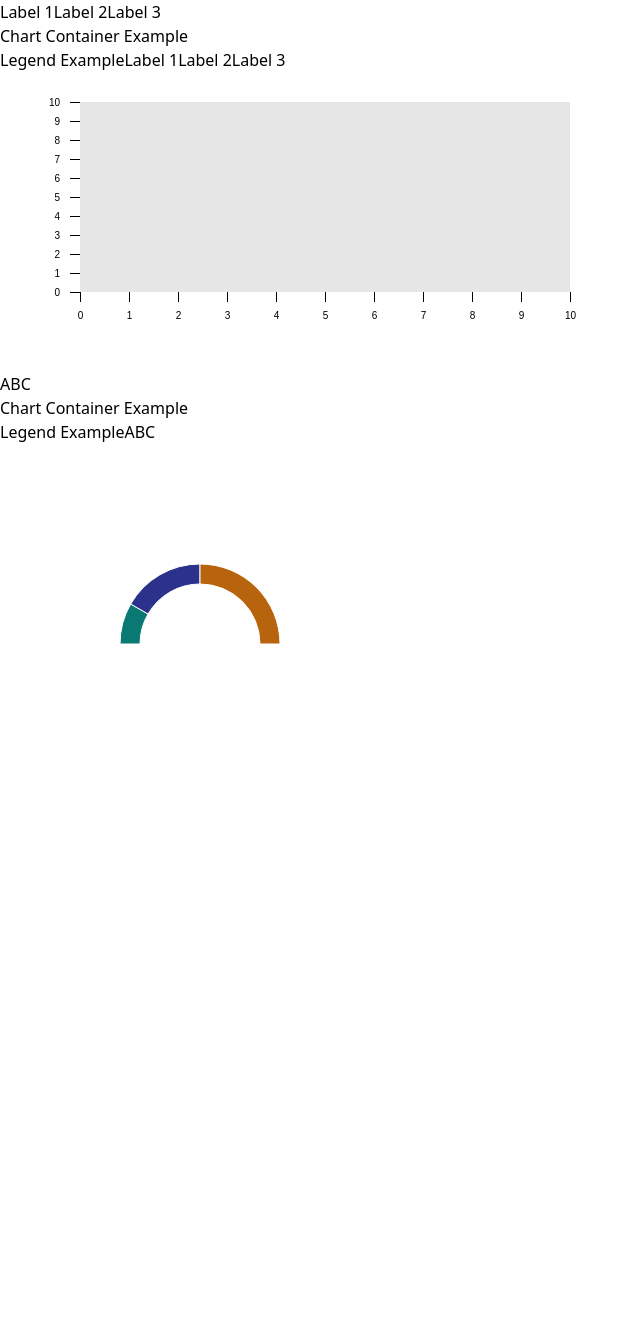
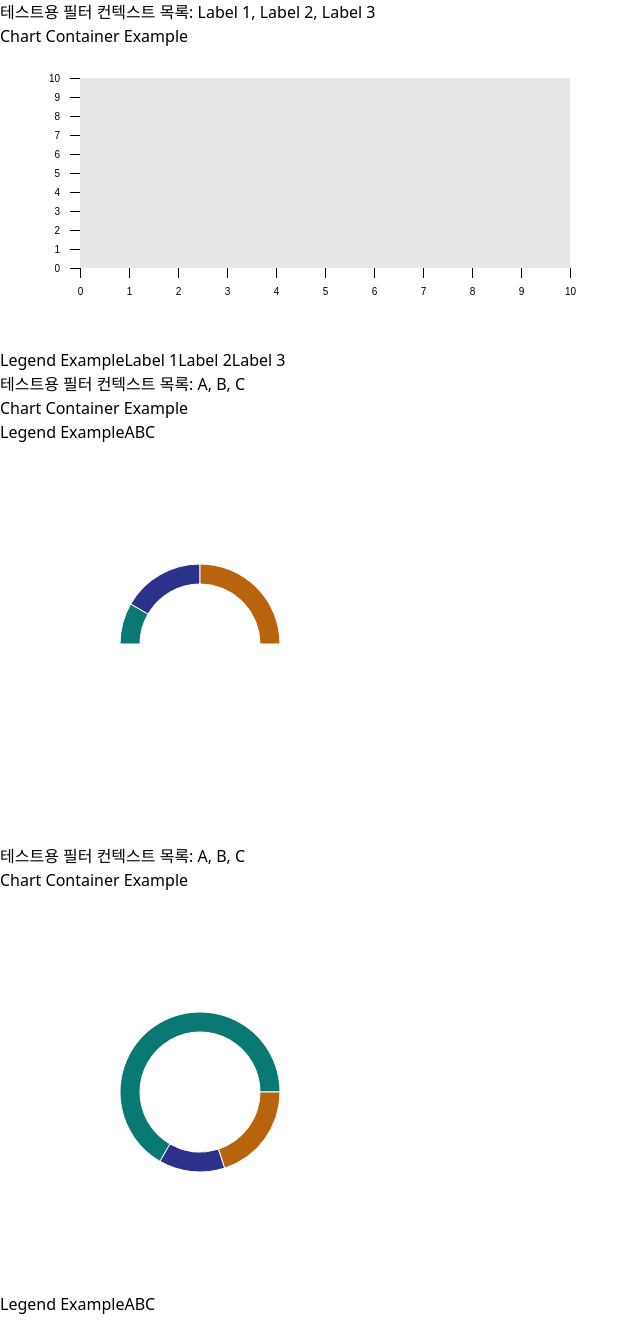
Before and after one commit to dev-hobeoung/hobeoung-ui-chart, a React (Vite) app: page / in a window 1280 px wide. Shown: the whole page, without its empty margins (0-640 px from the left). Before the commit the page ends 854 px from the top, so only its background shows below. Built offline with nearby package versions, Linux system fonts and the light colour scheme.

Commit message:
fix: 테스트 필터 추가 및 bottom layout 추가

```diff
--- a/src/App.tsx
+++ b/src/App.tsx
@@ -10,7 +10,7 @@ function App() {
           title="Legend Example"
           labels={['Label 1', 'Label 2', 'Label 3']}
           type="square"
-          position="top"
+          position="bottom"
         />
         <ChartContainer.Heatmap
           width={600}
@@ -24,6 +24,7 @@ function App() {
         />
       </ChartContainer>
       {/* Pie */}
+      <div className="flex">
         <ChartContainer title="Chart Container Example">
           <ChartContainer.Legend
             className="m-10"
@@ -40,6 +41,22 @@ function App() {
             isHalf
           />
         </ChartContainer>
+        <ChartContainer title="Chart Container Example">
+          <ChartContainer.Legend
+            className="m-10"
+            title="Legend Example"
+            type="square"
+            position="right"
+          />
+          <ChartContainer.Pie
+            data={[
+              { label: 'A', value: 100 },
+              { label: 'B', value: 20 },
+              { label: 'C', value: 30 },
+            ]}
+          />
+        </ChartContainer>
+      </div>
     </div>
   )
 }
--- a/src/container/ChartContainer.tsx
+++ b/src/container/ChartContainer.tsx
@@ -79,7 +79,7 @@ const ChartContainer = ({ title, children, ...divProps }: ChartContainerProps) =
 
   return (
     <div {...divProps}>
-      {labelFilter}
+      테스트용 필터 컨텍스트 목록: {labelFilter?.join(", ")}
       <ChartContainerLayout title={title} legend={legend} chart={chart} />
     </div>
   );
--- a/src/container/layout/ChartContainerLayout.tsx
+++ b/src/container/layout/ChartContainerLayout.tsx
@@ -27,6 +27,7 @@ export const ChartContainerLayout = ({ title, legend, chart }: ChartContainerLay
           </div>
         )}
       </div>
+      {/* Center Area */}
       <div className="flex">
         {/* Chart Area */}
         {chart && (
@@ -40,6 +41,14 @@ export const ChartContainerLayout = ({ title, legend, chart }: ChartContainerLay
           </div>
         )}
       </div>
+      {/* Bottom Area */}
+      <div>
+        {legend && legendPosition === "bottom" && (
+          <div>
+            {legend}
+          </div>
+        )}
+      </div>
     </div>
   );
 }
```
Lines whose indentation alone changed are shown as unchanged.
